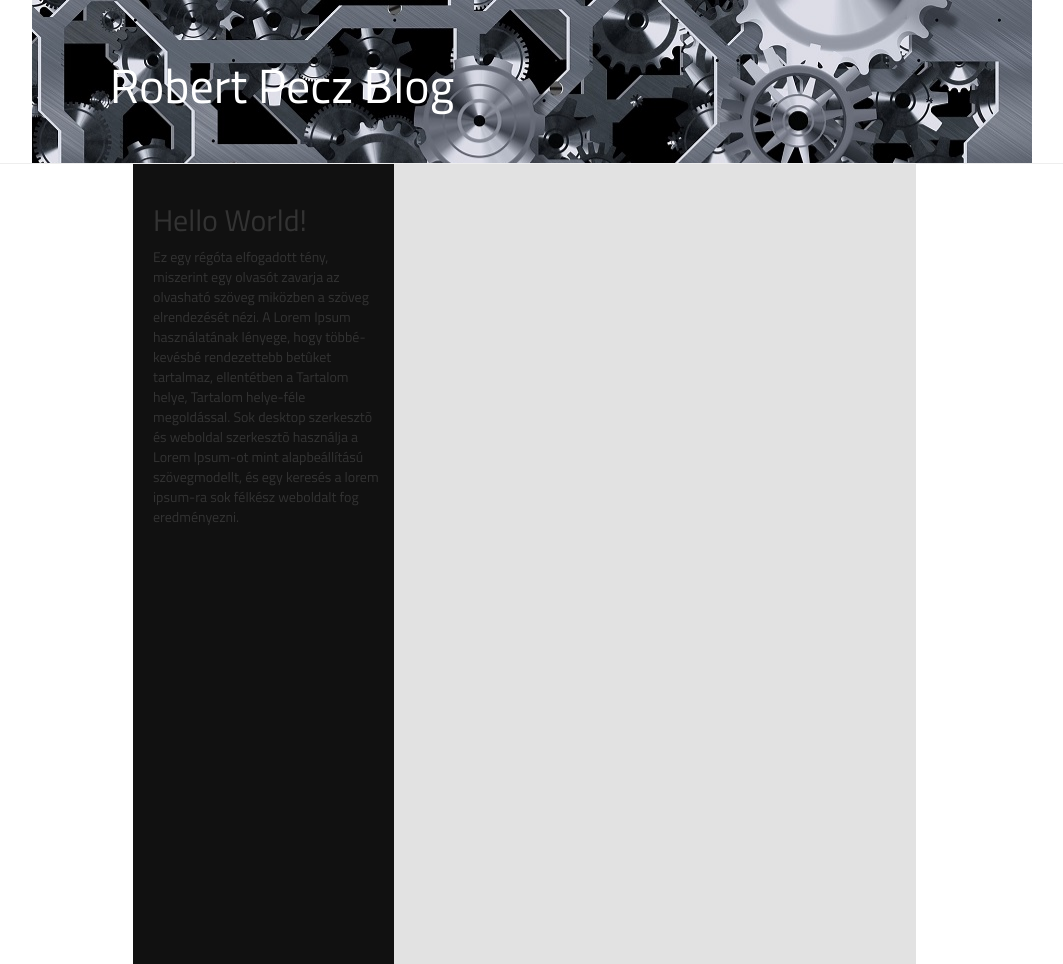
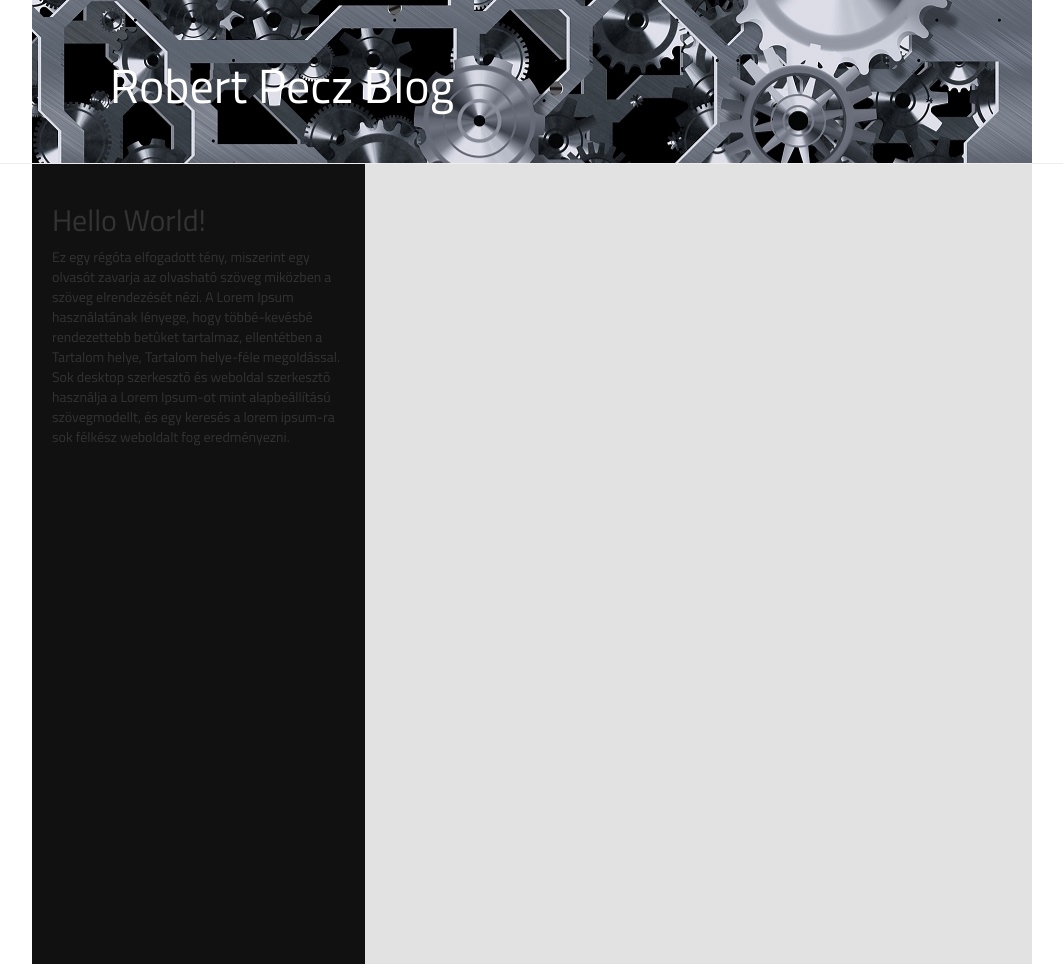
Before and after one commit to RobertPecz/my-first-blog, a Django app: page / in a window 1280 px wide. Shown: the whole page, without its empty margins (108-1171 px from the left). Run offline with Django 3.2, Linux system fonts and the light colour scheme; data that the repository does not hold is empty; some libraries are stand-ins or nearby versions.

Commit message:
Bug fixes in styles

```diff
--- a/blog/static/css/blog.css
+++ b/blog/static/css/blog.css
@@ -26,7 +26,7 @@ body {
 
 .content {
     background-color: #e2e2e2;
-    width: 600px;
+
 }
 
 h1, h2, h3, h4 {
@@ -55,20 +55,17 @@ h1, h2, h3, h4 {
 
 .post {
     margin-bottom: 70px;
-    padding-left: 30px;
+    padding-left: 0px;
 }
 
     .post h1 a, .post h1 a:visited {
         color: #000000;
     }
-.col-md-8 {
-    width: 66.6%;
+
+.container {
+    width:1000px
 }
-.container {
-    padding-left: 0px;
-    position: center;
-    width: 60%;
-}
+
 .col-md-9 {
     height: 100%; /* Full-height: remove this if you want "auto" height */
     width: 33.3%; /* Set the width of the sidebar */
@@ -79,5 +76,4 @@ h1, h2, h3, h4 {
 }
 .row{
     display: block;
-    position: center;
 }
--- a/blog/templates/blog/base.html
+++ b/blog/templates/blog/base.html
@@ -11,7 +11,7 @@
     <div class="page-header">
         <h1><a href="/">Robert Pecz Blog</a></h1>
     </div>
-    <div class="content container" style="max-width:1980px; min-height:100%">
+    <div class="content container">
         <div class="row">
             <div class="col-md-9">
                 <div class="sidebar-text">
@@ -29,15 +29,11 @@
                     </p>
                 </div>
             </div>
-
                 <div class="col-md-8">
                     {% block content %}
                     {% endblock %}
                 </div>
-
         </div>
     </div>
-
-
 </body>
 </html>
--- a/blog/templates/blog/post_list.html
+++ b/blog/templates/blog/post_list.html
@@ -1,10 +1,7 @@
 {% extends 'blog/base.html' %}
 {% block content %}
 {% for post in posts %}
-<div class="content container">
-    <div class="row">
-        <div class="col-md-8">
-            {% for post in posts %}
+
             <div class="post">
                 <div class="date">
                     {{ post.published_date }}
@@ -12,9 +9,6 @@
                 <h1><a href="{% url 'post_detail' pk=post.pk %}">{{ post.title }}</a></h1>
                 <p>{{ post.text|linebreaksbr }}</p>
             </div>
-            {% endfor %}
-        </div>
-    </div>
-</div>
+
 {% endfor %}
 {% endblock %}
```
